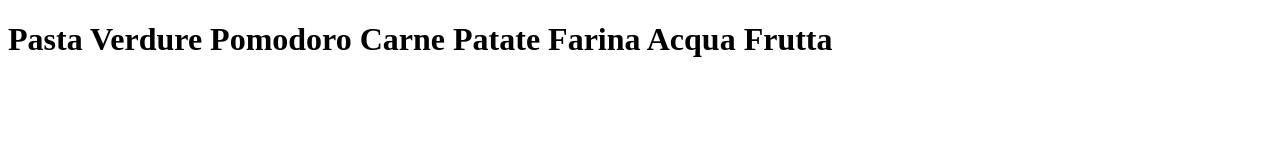
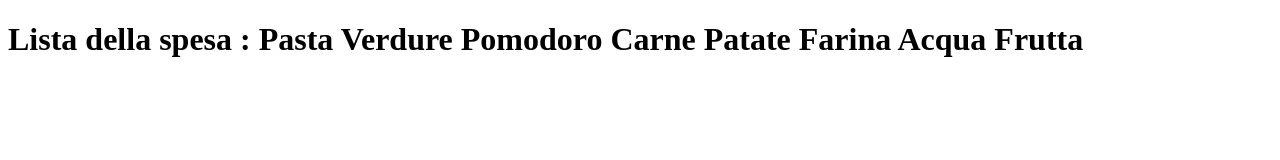
Before and after one commit to MarcoRomanohub/js-lista-spesa, a plain HTML site: page index.html in a window 1280 px wide. Drawn offline with nearby package versions, Linux system fonts and the light colour scheme.

Commit message:
[add] html text

```diff
--- a/index.html
+++ b/index.html
@@ -11,7 +11,7 @@
     <link rel='stylesheet' href='https://cdnjs.cloudflare.com/ajax/libs/font-awesome/6.5.1/css/all.min.css' integrity='sha512-DTOQO9RWCH3ppGqcWaEA1BIZOC6xxalwEsw9c2QQeAIftl+Vegovlnee1c9QX4TctnWMn13TZye+giMm8e2LwA==' crossorigin='anonymous'/>
 </head>
 <body>
-<h1></h1>
+<h1>Lista della spesa : </h1>
 
 <script src="script.js"></script>
 </body>
```
